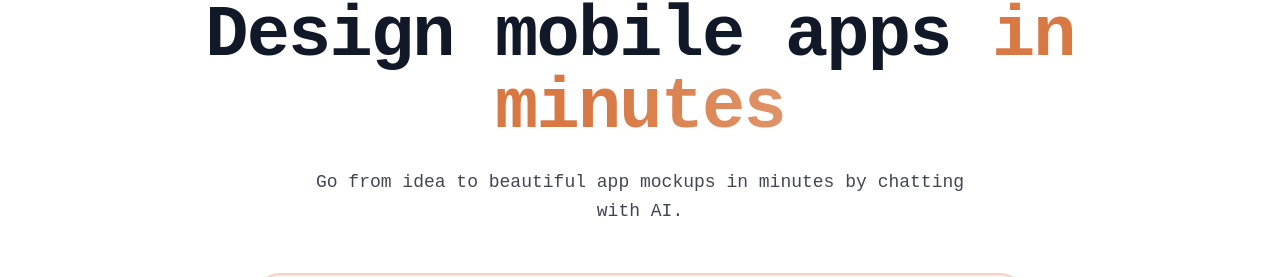
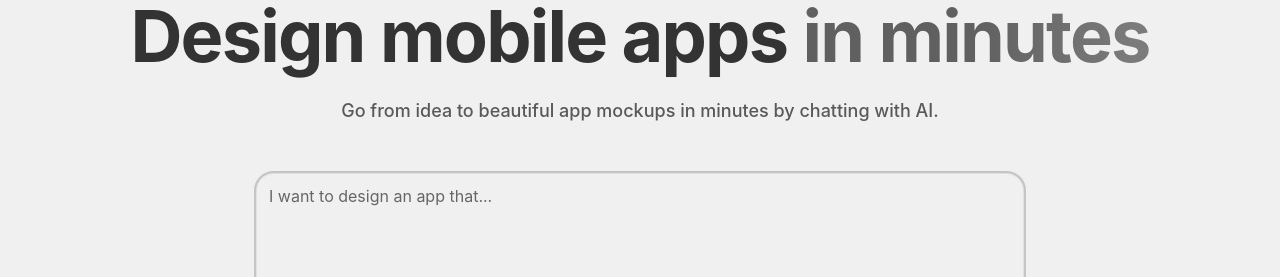
Before and after one commit to chirraaggggg/buidlr, a Next.js app: page / in a window 1280 px wide. Shown: the part 176-453 px from the top of the page. Built offline with nearby package versions, Linux system fonts and the light colour scheme; no server answers.

Commit message:
pushing the codee

```diff
--- a/src/app/(routes)/_common/landing-section.tsx
+++ b/src/app/(routes)/_common/landing-section.tsx
@@ -115,14 +115,13 @@
                     </div>
 
                     {/* Semi-circle line decoration */}
-                    <div className='absolute -bottom-32 left-0 right-0 w-full h-40 pointer-events-none z-20'>
+                    <div className='w-full h-40 pointer-events-none mt-16'>
                         <svg className='w-full h-full' viewBox='0 0 1200 200' preserveAspectRatio='none'>
                             <path
-                                d='M 0 100 Q 600 0 1200 100'
+                                d='M 0 200 Q 600 0 1200 200'
                                 stroke='hsl(var(--primary))'
                                 strokeWidth='4'
                                 fill='none'
-                                opacity='1'
                             />
                         </svg>
                     </div>
--- a/src/app/globals.css
+++ b/src/app/globals.css
@@ -5,117 +5,117 @@
 @custom-variant dark (&:is(.dark *));
 
 :root {
-  --background: oklch(1.0000 0 0);
-  --foreground: oklch(0.2101 0.0318 264.6645);
-  --card: oklch(1.0000 0 0);
-  --card-foreground: oklch(0.2101 0.0318 264.6645);
-  --popover: oklch(1.0000 0 0);
-  --popover-foreground: oklch(0.2101 0.0318 264.6645);
-  --primary: oklch(0.6716 0.1368 48.5130);
+  --background: oklch(0.9551 0 0);
+  --foreground: oklch(0.3211 0 0);
+  --card: oklch(0.9702 0 0);
+  --card-foreground: oklch(0.3211 0 0);
+  --popover: oklch(0.9702 0 0);
+  --popover-foreground: oklch(0.3211 0 0);
+  --primary: oklch(0.4891 0 0);
   --primary-foreground: oklch(1.0000 0 0);
-  --secondary: oklch(0.5360 0.0398 196.0280);
-  --secondary-foreground: oklch(1.0000 0 0);
-  --muted: oklch(0.9670 0.0029 264.5419);
-  --muted-foreground: oklch(0.5510 0.0234 264.3637);
-  --accent: oklch(0.9491 0 0);
-  --accent-foreground: oklch(0.2101 0.0318 264.6645);
-  --destructive: oklch(0.6368 0.2078 25.3313);
-  --destructive-foreground: oklch(0.9851 0 0);
-  --border: oklch(0.9276 0.0058 264.5313);
-  --input: oklch(0.9276 0.0058 264.5313);
-  --ring: oklch(0.6716 0.1368 48.5130);
-  --chart-1: oklch(0.5940 0.0443 196.0233);
-  --chart-2: oklch(0.7214 0.1337 49.9802);
-  --chart-3: oklch(0.8721 0.0864 68.5474);
-  --chart-4: oklch(0.6268 0 0);
-  --chart-5: oklch(0.6830 0 0);
-  --sidebar: oklch(0.9670 0.0029 264.5419);
-  --sidebar-foreground: oklch(0.2101 0.0318 264.6645);
-  --sidebar-primary: oklch(0.6716 0.1368 48.5130);
+  --secondary: oklch(0.9067 0 0);
+  --secondary-foreground: oklch(0.3211 0 0);
+  --muted: oklch(0.8853 0 0);
+  --muted-foreground: oklch(0.5103 0 0);
+  --accent: oklch(0.8078 0 0);
+  --accent-foreground: oklch(0.3211 0 0);
+  --destructive: oklch(0.5594 0.1900 25.8625);
+  --destructive-foreground: oklch(1.0000 0 0);
+  --border: oklch(0.8576 0 0);
+  --input: oklch(0.9067 0 0);
+  --ring: oklch(0.4891 0 0);
+  --chart-1: oklch(0.4891 0 0);
+  --chart-2: oklch(0.4863 0.0361 196.0278);
+  --chart-3: oklch(0.6534 0 0);
+  --chart-4: oklch(0.7316 0 0);
+  --chart-5: oklch(0.8078 0 0);
+  --sidebar: oklch(0.9370 0 0);
+  --sidebar-foreground: oklch(0.3211 0 0);
+  --sidebar-primary: oklch(0.4891 0 0);
   --sidebar-primary-foreground: oklch(1.0000 0 0);
-  --sidebar-accent: oklch(1.0000 0 0);
-  --sidebar-accent-foreground: oklch(0.2101 0.0318 264.6645);
-  --sidebar-border: oklch(0.9276 0.0058 264.5313);
-  --sidebar-ring: oklch(0.6716 0.1368 48.5130);
-  --font-sans: Geist Mono, ui-monospace, monospace;
-  --font-serif: serif;
-  --font-mono: JetBrains Mono, monospace;
-  --radius: 0.75rem;
+  --sidebar-accent: oklch(0.8078 0 0);
+  --sidebar-accent-foreground: oklch(0.3211 0 0);
+  --sidebar-border: oklch(0.8576 0 0);
+  --sidebar-ring: oklch(0.4891 0 0);
+  --font-sans: Montserrat, sans-serif;
+  --font-serif: Georgia, serif;
+  --font-mono: Fira Code, monospace;
+  --radius: 0.35rem;
   --shadow-x: 0;
   --shadow-y: 1px;
-  --shadow-blur: 4px;
+  --shadow-blur: 0px;
   --shadow-spread: 0px;
-  --shadow-opacity: 0.05;
-  --shadow-color: #000000;
-  --shadow-2xs: 0px 1px 4px 0px hsl(0 0% 0% / 0.03);
-  --shadow-xs: 0px 1px 4px 0px hsl(0 0% 0% / 0.03);
-  --shadow-sm: 0px 1px 4px 0px hsl(0 0% 0% / 0.05), 0px 1px 2px -1px hsl(0 0% 0% / 0.05);
-  --shadow: 0px 1px 4px 0px hsl(0 0% 0% / 0.05), 0px 1px 2px -1px hsl(0 0% 0% / 0.05);
-  --shadow-md: 0px 1px 4px 0px hsl(0 0% 0% / 0.05), 0px 2px 4px -1px hsl(0 0% 0% / 0.05);
-  --shadow-lg: 0px 1px 4px 0px hsl(0 0% 0% / 0.05), 0px 4px 6px -1px hsl(0 0% 0% / 0.05);
-  --shadow-xl: 0px 1px 4px 0px hsl(0 0% 0% / 0.05), 0px 8px 10px -1px hsl(0 0% 0% / 0.05);
-  --shadow-2xl: 0px 1px 4px 0px hsl(0 0% 0% / 0.13);
-  --tracking-normal: 0rem;
+  --shadow-opacity: 0.15;
+  --shadow-color: hsl(0 0% 20% / 0.1);
+  --shadow-2xs: 0px 2px 0px 0px hsl(0 0% 20% / 0.07);
+  --shadow-xs: 0px 2px 0px 0px hsl(0 0% 20% / 0.07);
+  --shadow-sm: 0px 2px 0px 0px hsl(0 0% 20% / 0.15), 0px 1px 2px -1px hsl(0 0% 20% / 0.15);
+  --shadow: 0px 2px 0px 0px hsl(0 0% 20% / 0.15), 0px 1px 2px -1px hsl(0 0% 20% / 0.15);
+  --shadow-md: 0px 2px 0px 0px hsl(0 0% 20% / 0.15), 0px 2px 4px -1px hsl(0 0% 20% / 0.15);
+  --shadow-lg: 0px 2px 0px 0px hsl(0 0% 20% / 0.15), 0px 4px 6px -1px hsl(0 0% 20% / 0.15);
+  --shadow-xl: 0px 2px 0px 0px hsl(0 0% 20% / 0.15), 0px 8px 10px -1px hsl(0 0% 20% / 0.15);
+  --shadow-2xl: 0px 2px 0px 0px hsl(0 0% 20% / 0.38);
+  --tracking-normal: 0em;
   --spacing: 0.25rem;
   --shadow-offset-x: 0px;
-  --shadow-offset-y: 1px;
-  --letter-spacing: 0rem;
+  --shadow-offset-y: 2px;
+  --letter-spacing: 0em;
 }
 
 .dark {
-  --background: oklch(0.1797 0.0043 308.1928);
-  --foreground: oklch(0.8109 0 0);
-  --card: oklch(0.1822 0 0);
-  --card-foreground: oklch(0.8109 0 0);
-  --popover: oklch(0.1797 0.0043 308.1928);
-  --popover-foreground: oklch(0.8109 0 0);
-  --primary: oklch(0.7214 0.1337 49.9802);
-  --primary-foreground: oklch(0.1797 0.0043 308.1928);
-  --secondary: oklch(0.5940 0.0443 196.0233);
-  --secondary-foreground: oklch(0.1797 0.0043 308.1928);
-  --muted: oklch(0.2520 0 0);
-  --muted-foreground: oklch(0.6268 0 0);
-  --accent: oklch(0.3211 0 0);
-  --accent-foreground: oklch(0.8109 0 0);
-  --destructive: oklch(0.5940 0.0443 196.0233);
-  --destructive-foreground: oklch(0.1797 0.0043 308.1928);
-  --border: oklch(0.2520 0 0);
-  --input: oklch(0.2520 0 0);
-  --ring: oklch(0.7214 0.1337 49.9802);
-  --chart-1: oklch(0.5940 0.0443 196.0233);
-  --chart-2: oklch(0.7214 0.1337 49.9802);
-  --chart-3: oklch(0.8721 0.0864 68.5474);
-  --chart-4: oklch(0.6268 0 0);
-  --chart-5: oklch(0.6830 0 0);
-  --sidebar: oklch(0.1822 0 0);
-  --sidebar-foreground: oklch(0.8109 0 0);
-  --sidebar-primary: oklch(0.7214 0.1337 49.9802);
-  --sidebar-primary-foreground: oklch(0.1797 0.0043 308.1928);
-  --sidebar-accent: oklch(0.3211 0 0);
-  --sidebar-accent-foreground: oklch(0.8109 0 0);
-  --sidebar-border: oklch(0.2520 0 0);
-  --sidebar-ring: oklch(0.7214 0.1337 49.9802);
-  --font-sans: Geist Mono, ui-monospace, monospace;
-  --font-serif: serif;
-  --font-mono: JetBrains Mono, monospace;
-  --radius: 0.75rem;
+  --background: oklch(0.2178 0 0);
+  --foreground: oklch(0.8853 0 0);
+  --card: oklch(0.2435 0 0);
+  --card-foreground: oklch(0.8853 0 0);
+  --popover: oklch(0.2435 0 0);
+  --popover-foreground: oklch(0.8853 0 0);
+  --primary: oklch(0.7058 0 0);
+  --primary-foreground: oklch(0.2178 0 0);
+  --secondary: oklch(0.3092 0 0);
+  --secondary-foreground: oklch(0.8853 0 0);
+  --muted: oklch(0.2850 0 0);
+  --muted-foreground: oklch(0.5999 0 0);
+  --accent: oklch(0.3715 0 0);
+  --accent-foreground: oklch(0.8853 0 0);
+  --destructive: oklch(0.6591 0.1530 22.1703);
+  --destructive-foreground: oklch(1.0000 0 0);
+  --border: oklch(0.3290 0 0);
+  --input: oklch(0.3092 0 0);
+  --ring: oklch(0.7058 0 0);
+  --chart-1: oklch(0.7058 0 0);
+  --chart-2: oklch(0.6714 0.0339 206.3482);
+  --chart-3: oklch(0.5452 0 0);
+  --chart-4: oklch(0.4604 0 0);
+  --chart-5: oklch(0.3715 0 0);
+  --sidebar: oklch(0.2393 0 0);
+  --sidebar-foreground: oklch(0.8853 0 0);
+  --sidebar-primary: oklch(0.7058 0 0);
+  --sidebar-primary-foreground: oklch(0.2178 0 0);
+  --sidebar-accent: oklch(0.3715 0 0);
+  --sidebar-accent-foreground: oklch(0.8853 0 0);
+  --sidebar-border: oklch(0.3290 0 0);
+  --sidebar-ring: oklch(0.7058 0 0);
+  --font-sans: Inter, sans-serif;
+  --font-serif: Georgia, serif;
+  --font-mono: Fira Code, monospace;
+  --radius: 0.35rem;
   --shadow-x: 0;
   --shadow-y: 1px;
-  --shadow-blur: 4px;
+  --shadow-blur: 0px;
   --shadow-spread: 0px;
-  --shadow-opacity: 0.05;
-  --shadow-color: #000000;
-  --shadow-2xs: 0px 1px 4px 0px hsl(0 0% 0% / 0.03);
-  --shadow-xs: 0px 1px 4px 0px hsl(0 0% 0% / 0.03);
-  --shadow-sm: 0px 1px 4px 0px hsl(0 0% 0% / 0.05), 0px 1px 2px -1px hsl(0 0% 0% / 0.05);
-  --shadow: 0px 1px 4px 0px hsl(0 0% 0% / 0.05), 0px 1px 2px -1px hsl(0 0% 0% / 0.05);
-  --shadow-md: 0px 1px 4px 0px hsl(0 0% 0% / 0.05), 0px 2px 4px -1px hsl(0 0% 0% / 0.05);
-  --shadow-lg: 0px 1px 4px 0px hsl(0 0% 0% / 0.05), 0px 4px 6px -1px hsl(0 0% 0% / 0.05);
-  --shadow-xl: 0px 1px 4px 0px hsl(0 0% 0% / 0.05), 0px 8px 10px -1px hsl(0 0% 0% / 0.05);
-  --shadow-2xl: 0px 1px 4px 0px hsl(0 0% 0% / 0.13);
+  --shadow-opacity: 0.15;
+  --shadow-color: hsl(0 0% 20% / 0.1);
+  --shadow-2xs: 0px 2px 0px 0px hsl(0 0% 20% / 0.07);
+  --shadow-xs: 0px 2px 0px 0px hsl(0 0% 20% / 0.07);
+  --shadow-sm: 0px 2px 0px 0px hsl(0 0% 20% / 0.15), 0px 1px 2px -1px hsl(0 0% 20% / 0.15);
+  --shadow: 0px 2px 0px 0px hsl(0 0% 20% / 0.15), 0px 1px 2px -1px hsl(0 0% 20% / 0.15);
+  --shadow-md: 0px 2px 0px 0px hsl(0 0% 20% / 0.15), 0px 2px 4px -1px hsl(0 0% 20% / 0.15);
+  --shadow-lg: 0px 2px 0px 0px hsl(0 0% 20% / 0.15), 0px 4px 6px -1px hsl(0 0% 20% / 0.15);
+  --shadow-xl: 0px 2px 0px 0px hsl(0 0% 20% / 0.15), 0px 8px 10px -1px hsl(0 0% 20% / 0.15);
+  --shadow-2xl: 0px 2px 0px 0px hsl(0 0% 20% / 0.38);
   --shadow-offset-x: 0px;
-  --shadow-offset-y: 1px;
-  --letter-spacing: 0rem;
+  --shadow-offset-y: 2px;
+  --letter-spacing: 0em;
   --spacing: 0.25rem;
 }
 
@@ -153,9 +153,9 @@
   --color-sidebar-border: var(--sidebar-border);
   --color-sidebar-ring: var(--sidebar-ring);
 
-  --font-sans: Geist Mono, ui-monospace, monospace;
-  --font-mono: JetBrains Mono, monospace;
-  --font-serif: serif;
+  --font-sans: Inter, sans-serif;
+  --font-mono: Fira Code, monospace;
+  --font-serif: Georgia, serif;
 
   --radius-sm: calc(var(--radius) - 4px);
   --radius-md: calc(var(--radius) - 2px);
@@ -170,7 +170,7 @@
   --shadow-lg: var(--shadow-lg);
   --shadow-xl: var(--shadow-xl);
   --shadow-2xl: var(--shadow-2xl);
-  --radius: 0.75rem;
+  --radius: 0.35rem;
   --tracking-tighter: calc(var(--tracking-normal) - 0.05em);
   --tracking-tight: calc(var(--tracking-normal) - 0.025em);
   --tracking-wide: calc(var(--tracking-normal) + 0.025em);
--- a/src/app/layout.tsx
+++ b/src/app/layout.tsx
@@ -14,8 +14,8 @@
 });
 
 export const metadata: Metadata = {
-  title: "Create Next App",
-  description: "Generated by create next app",
+  title: "Buildr - AI-Powered App Design",
+  description: "Buildr is an AI-powered app design tool that helps you create stunning app designs effortlessly. With Buildr, you can generate design suggestions, customize layouts, and bring your app ideas to life in no time.",
 };
 
 export default function RootLayout({
```
